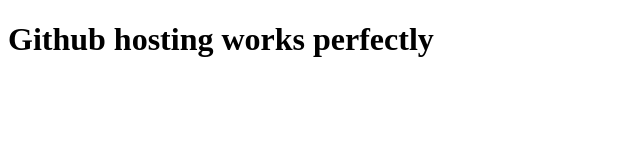
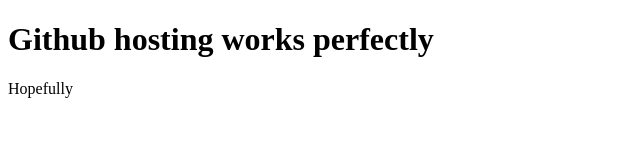
Before and after one commit to L0dz/L0dz.github.io, a plain HTML site: page index.html in a window 1280 px wide. Shown: the full height of the page, 0-640 px from the left. Drawn offline with Linux system fonts and the light colour scheme.

Commit message:
Update index.html

```diff
--- a/index.html
+++ b/index.html
@@ -6,6 +6,7 @@
     <title>Test Github Hosting</title>
 </head>
 <body>
-    <h1>Github hosting works perfectly</h1>
+    <h1>Github hosting works perfectly  </h1>
+    <p>Hopefully</p>
 </body>
 </html>
```
